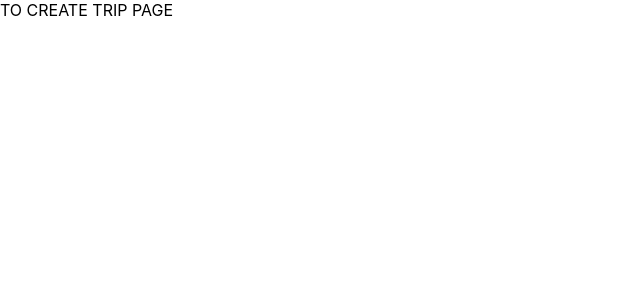
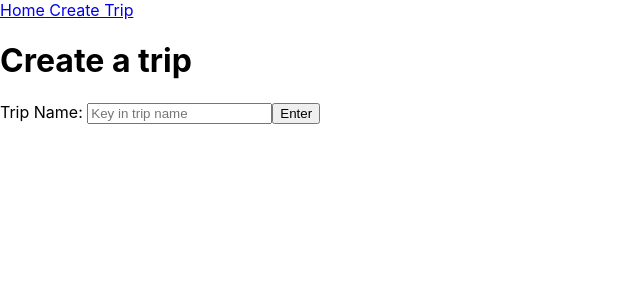
Before and after one commit to cheenaeng/climbing-groupwork-frontend, a React (Create React App) app: page /createTrip in a window 1280 px wide. Shown: the top 300 px of the page, without its empty margins (0-640 px from the left). Built offline with nearby package versions, Linux system fonts and the light colour scheme.

Commit message:
added create trip input

```diff
--- a/src/App.jsx
+++ b/src/App.jsx
@@ -1,6 +1,8 @@
 import axios from 'axios';
 import React from 'react';
-import { BrowserRouter as Router, Routes, Route } from 'react-router-dom';
+import {
+  BrowserRouter as Router, Routes, Route, Link,
+} from 'react-router-dom';
 import './App.css';
 import AllTripsDisplay from './Pages/AllTripsDisplay.jsx';
 import CreateTrip from './Pages/CreateTrip.jsx';
@@ -10,6 +12,10 @@ axios.defaults.withCredentials = true;
 function App() {
   return (
     <Router>
+      <nav>
+        <Link to="/"> Home</Link>
+        <Link to="/createTrip"> Create Trip</Link>
+      </nav>
       <Routes>
         <Route path="/" element={<AllTripsDisplay />}> </Route>
         <Route path="/createTrip" element={<CreateTrip />}> </Route>
--- a/src/Pages/CreateTrip.jsx
+++ b/src/Pages/CreateTrip.jsx
@@ -1,8 +1,26 @@
-import React from 'react';
+import React, { useState } from 'react';
+import axios from 'axios';
 
 function CreateTrip() {
+  const [tempTripName, setTripName] = useState('');
+  const handleTripNameChange = (e) => {
+    setTripName(e.target.value);
+  };
+
+  const recordTrip = () => {
+    axios.post('/createTrip').then((response) => {
+      console.log(response.data);
+    });
+    setTripName('');
+  };
   return (
-    <div>TO CREATE TRIP PAGE</div>
+    <>
+      <h1> Create a trip </h1>
+      <span> Trip Name: </span>
+      <input type="text" placeholder="Key in trip name" id="tripName" name="tripName" onChange={handleTripNameChange} value={tempTripName} />
+      <button type="button" onClick={recordTrip}> Enter</button>
+    </>
+
   );
 }
 
```
